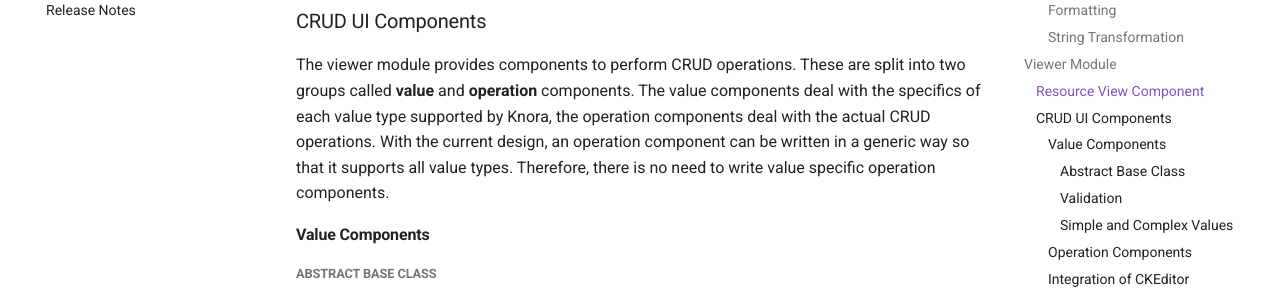
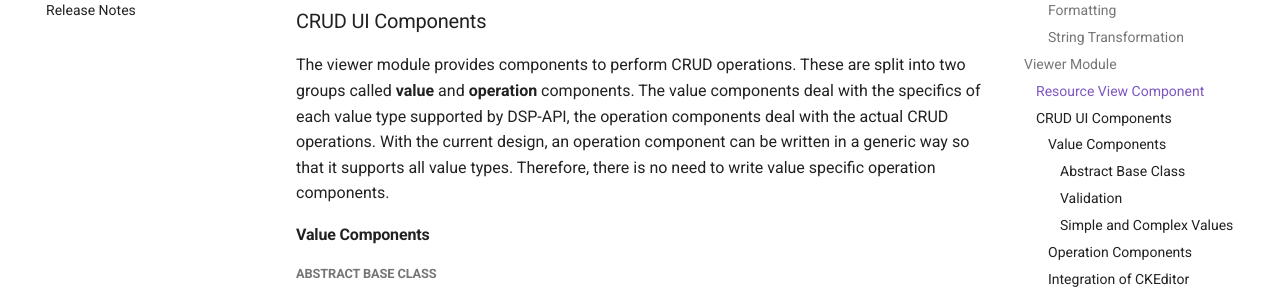
Before and after one commit to dasch-swiss/dsp-ui-lib, an MkDocs documentation site: the page built from docs/how-to-contribute/design-documentation.md, in a window 1280 px wide and 900 px high, scrolled down 948 px. Shown: the part 179-477 px from the top of the window. Built offline with MkDocs 1.6.1 and Material for MkDocs 9.7.7, drawn with Linux system fonts in a browser that asks for light colours; comment, search, counter and statistics services are not loaded; some of the changed text lies outside the part shown.

Commit message:
docs(contribution): replace knora by dsp-api

```diff
--- a/docs/how-to-contribute/design-documentation.md
+++ b/docs/how-to-contribute/design-documentation.md
@@ -34,7 +34,7 @@ which are then updated in `ResourceViewComponent.resPropInfoVals`.
 
 The viewer module provides components to perform CRUD operations.
 These are split into two groups called **value** and **operation** components.
-The value components deal with the specifics of each value type supported by Knora,
+The value components deal with the specifics of each value type supported by DSP-API,
 the operation components deal with the actual CRUD operations.
 With the current design, an operation component can be written in a generic way so that it supports all value types.
 Therefore, there is no need to write value specific operation components.
@@ -136,7 +136,7 @@ This is [necessary](https://indepth.dev/never-again-be-confused-when-implementin
 #### Operation Components
 
 Operation components work with any value. They control the value components' inputs `displayValue` and `mode`.
-They are responsible for the communication with the Knora API using `@dasch-swiss/dsp-js` when updating or creating a value.
+They are responsible for the communication with the DSP-API using `@dasch-swiss/dsp-js` when updating or creating a value.
 
 `DisplayEditComponent` is an operation component that displays an existing value and makes it editable
  if the user has the necessary permissions.
```
